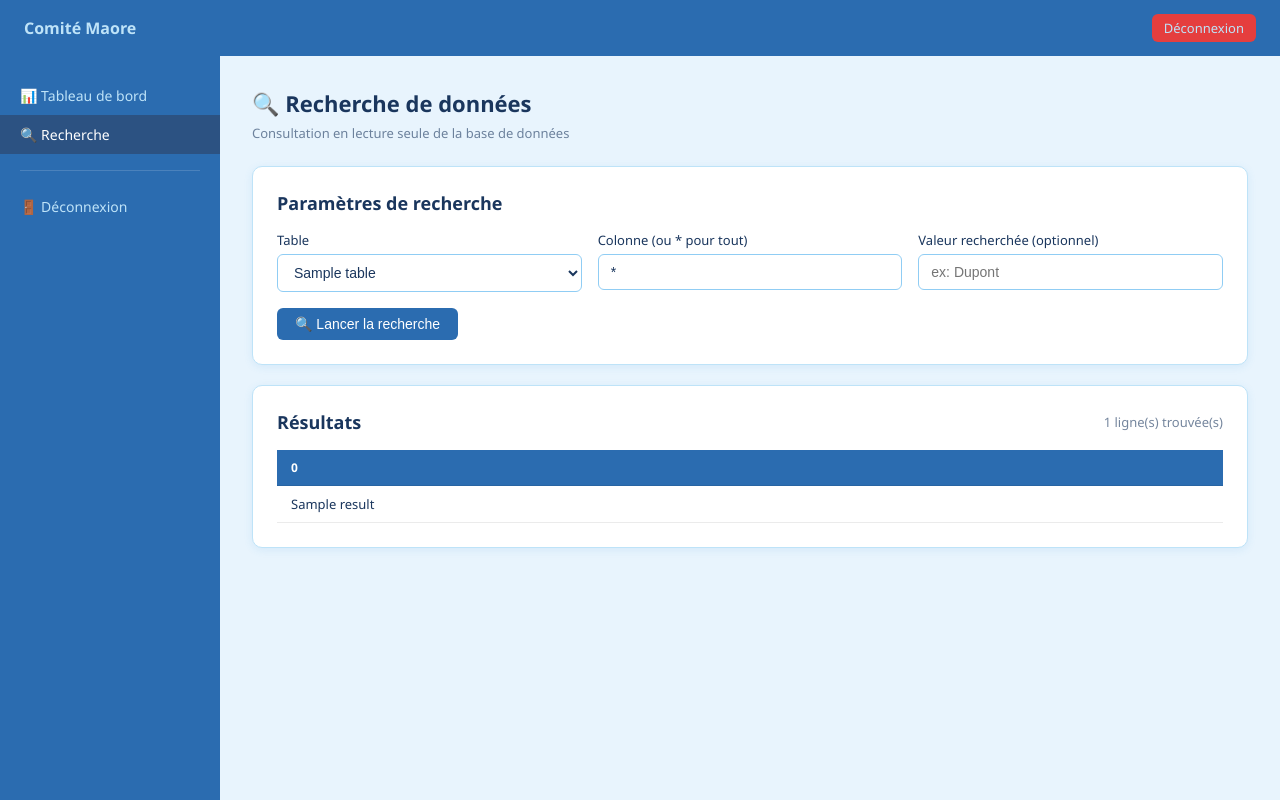
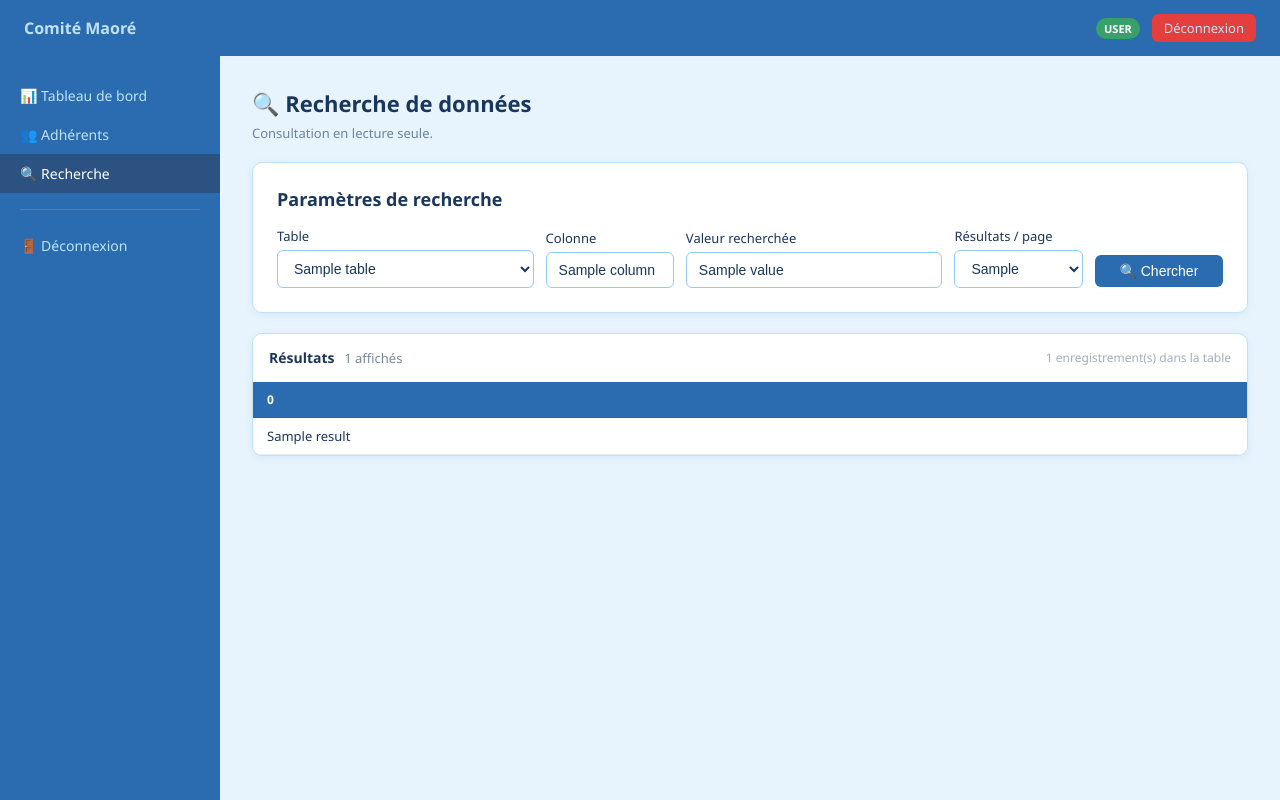
Before and after one commit to comitemaore/comite-maore, a Symfony app: template templates/search/index.html.twig in a window 1280 px wide. Run offline with Twig, Linux system fonts and the light colour scheme; the template is opened without the code that fills it: most values are stand-ins (such as "Sample title", 1, 10 or a date in 2020); some libraries are stand-ins or nearby versions.

Commit message:
Recherche par page

```diff
--- a/templates/search/index.html.twig
+++ b/templates/search/index.html.twig
@@ -1,15 +1,15 @@
 {# templates/search/index.html.twig #}
 {% extends 'base.html.twig' %}
-
-{% block title %}Recherche — Comité Maore{% endblock %}
+{% block title %}Recherche — Comité Maoré{% endblock %}
 {% block body_theme %}{{ is_admin ? 'dark' : 'sky' }}{% endblock %}
 
 {% block navbar %}
 <nav class="navbar">
-    <a class="navbar-brand" href="{{ path('app_dashboard') }}"> Comité Maore</a>
-    <!-- 🌿 -->
+    <a class="navbar-brand" href="{{ path('app_dashboard') }}"> Comité Maoré</a>
     <div class="navbar-right">
         <span style="font-size:13px;opacity:.8;">{{ app.user.userIdentifier }}</span>
+        {% if is_admin %}<span class="badge badge-admin">ADMIN</span>
+        {% else %}<span class="badge badge-user">USER</span>{% endif %}
         <a href="{{ path('app_logout') }}" class="btn btn-danger btn-sm">Déconnexion</a>
     </div>
 </nav>
@@ -19,10 +19,11 @@
 <div class="layout">
     <aside class="sidebar">
         <a href="{{ path('app_dashboard') }}">📊 Tableau de bord</a>
+        <a href="{{ path('app_adherent_list') }}">👥 Adhérents</a>
         <a href="{{ path('app_search') }}" class="active">🔍 Recherche</a>
         {% if is_admin %}
-        <a href="{{ path('app_schema') }}">🗂 Schéma BDD</a>
-        <a href="{{ path('app_database') }}">✏️ Modifier la BDD</a>
+            <a href="{{ path('app_schema') }}">🗂 Schéma BDD</a>
+            <a href="{{ path('app_log_list') }}">📋 Logs</a>
         {% endif %}
         <hr style="margin:16px 20px;border:none;border-top:1px solid rgba(255,255,255,.15);">
         <a href="{{ path('app_logout') }}">🚪 Déconnexion</a>
@@ -30,55 +31,87 @@
 
     <main class="main-content">
         <h1 style="font-size:22px;font-weight:700;margin-bottom:6px;">🔍 Recherche de données</h1>
-        <p style="font-size:13px;opacity:.6;margin-bottom:24px;">Consultation en lecture seule de la base de données</p>
+        <p style="font-size:13px;opacity:.6;margin-bottom:20px;">Consultation en lecture seule.</p>
 
-        {# FORMULAIRE DE RECHERCHE #}
+        {# FORMULAIRE #}
         <div class="card">
             <div class="card-title">Paramètres de recherche</div>
+            {% if error %}<div class="alert alert-danger">{{ error }}</div>{% endif %}
 
-            {% if error %}
-                <div class="alert alert-danger">{{ error }}</div>
-            {% endif %}
+            <form method="post" action="{{ path('app_search') }}" id="searchForm">
+                <input type="hidden" name="page" id="pageInput" value="1">
 
-            <form method="post" action="{{ path('app_search') }}">
-                <div style="display:grid;grid-template-columns:1fr 1fr 1fr;gap:16px;">
-                    <div class="form-group">
-                        <label for="table">Table</label>
-                        <select id="table" name="table" class="form-control" required>
-                            <option value="">-- Choisir une table --</option>
+                <div style="display:grid;grid-template-columns:2fr 1fr 2fr 1fr 1fr;gap:12px;align-items:end;">
+                    <div class="form-group" style="margin:0;">
+                        <label>Table</label>
+                        <select name="table" class="form-control" required>
+                            <option value="">-- Choisir --</option>
                             {% for t in tables %}
                                 <option value="{{ t }}" {{ table == t ? 'selected' : '' }}>{{ t }}</option>
                             {% endfor %}
                         </select>
                     </div>
 
-                    <div class="form-group">
-                        <label for="column">Colonne (ou * pour tout)</label>
-                        <input id="column" name="column" type="text" class="form-control"
-                               value="*" placeholder="ex: nom, prenom, *">
+                    <div class="form-group" style="margin:0;">
+                        <label>Colonne</label>
+                        <input type="text" name="column" class="form-control"
+                               value="{{ column ?? '*' }}" placeholder="* ou nom_col">
                     </div>
 
-                    <div class="form-group">
-                        <label for="value">Valeur recherchée (optionnel)</label>
-                        <input id="value" name="value" type="text" class="form-control"
-                               placeholder="ex: Dupont">
+                    <div class="form-group" style="margin:0;">
+                        <label>Valeur recherchée</label>
+                        <input type="text" name="value" class="form-control"
+                               value="{{ value ?? '' }}" placeholder="Laisser vide = tout afficher">
+                    </div>
+
+                    <div class="form-group" style="margin:0;">
+                        <label>Résultats / page</label>
+                        <select name="limite" class="form-control" onchange="document.getElementById('pageInput').value=1;">
+                            {% for opt in limite_options %}
+                                {% if opt == 0 and not is_admin %}
+                                    {# Sans limite : admin uniquement #}
+                                {% else %}
+                                    <option value="{{ opt }}" {{ (limite ?? 100) == opt ? 'selected' : '' }}>
+                                        {{ opt == 0 ? 'Sans limite (admin)' : opt }}
+                                    </option>
+                                {% endif %}
+                            {% endfor %}
+                        </select>
+                    </div>
+
+                    <div style="padding-bottom:1px;">
+                        <button type="submit" class="btn btn-primary" style="width:100%;">🔍 Chercher</button>
                     </div>
                 </div>
-
-                <button type="submit" class="btn btn-primary">
-                    🔍 Lancer la recherche
-                </button>
             </form>
         </div>
 
         {# RÉSULTATS #}
         {% if results is defined and results|length > 0 %}
-        <div class="card">
-            <div class="card-title" style="display:flex;justify-content:space-between;align-items:center;">
-                Résultats
-                <span style="font-size:13px;font-weight:400;opacity:.6;">{{ results|length }} ligne(s) trouvée(s)</span>
+        <div class="card" style="padding:0;overflow:hidden;">
+
+            {# En-tête résultats #}
+            <div style="display:flex;justify-content:space-between;align-items:center;padding:14px 16px;border-bottom:1px solid rgba(255,255,255,.08);">
+                <div style="font-size:14px;font-weight:600;">
+                    Résultats
+                    {% if total_count is not null %}
+                        <span style="font-size:13px;font-weight:400;opacity:.6;margin-left:6px;">
+                            {{ results|length }} affichés
+                            {% if total_count > results|length %}
+                                sur {{ total_count }} au total
+                            {% endif %}
+                            {% if limite > 0 and total_pages > 1 %}
+                                — page {{ page }}/{{ total_pages }}
+                            {% endif %}
+                        </span>
+                    {% endif %}
+                </div>
+                {% if total_count is not null %}
+                    <span style="font-size:12px;opacity:.4;">{{ total_count }} enregistrement(s) dans la table</span>
+                {% endif %}
             </div>
 
+            {# Tableau #}
             <div style="overflow-x:auto;">
                 <table class="table">
                     <thead>
@@ -99,9 +132,52 @@
                     </tbody>
                 </table>
             </div>
+
+            {# PAGINATION #}
+            {% if total_pages > 1 %}
+            <div style="display:flex;justify-content:center;align-items:center;gap:6px;padding:16px;flex-wrap:wrap;">
+                {# Précédent #}
+                {% if page > 1 %}
+                    <button type="button" class="btn btn-secondary btn-sm"
+                            onclick="goToPage({{ page - 1 }})">← Préc.</button>
+                {% endif %}
+
+                {# Pages #}
+                {% set start = max(1, page - 3) %}
+                {% set end   = min(total_pages, page + 3) %}
+
+                {% if start > 1 %}
+                    <button type="button" class="btn btn-secondary btn-sm" onclick="goToPage(1)">1</button>
+                    {% if start > 2 %}<span style="opacity:.4;">…</span>{% endif %}
+                {% endif %}
+
+                {% for p in start..end %}
+                    <button type="button"
+                            class="btn btn-sm {{ p == page ? 'btn-primary' : 'btn-secondary' }}"
+                            onclick="goToPage({{ p }})">{{ p }}</button>
+                {% endfor %}
+
+                {% if end < total_pages %}
+                    {% if end < total_pages - 1 %}<span style="opacity:.4;">…</span>{% endif %}
+                    <button type="button" class="btn btn-secondary btn-sm"
+                            onclick="goToPage({{ total_pages }})">{{ total_pages }}</button>
+                {% endif %}
+
+                {# Suivant #}
+                {% if page < total_pages %}
+                    <button type="button" class="btn btn-secondary btn-sm"
+                            onclick="goToPage({{ page + 1 }})">Suiv. →</button>
+                {% endif %}
+
+                <span style="font-size:12px;opacity:.4;margin-left:8px;">
+                    Page {{ page }} / {{ total_pages }}
+                </span>
+            </div>
+            {% endif %}
+
         </div>
 
-        {% elseif results is defined and results|length == 0 %}
+        {% elseif results is defined and results|length == 0 and table %}
             <div class="card">
                 <p class="empty-state">Aucun résultat trouvé pour cette recherche.</p>
             </div>
@@ -110,9 +186,16 @@
 </div>
 
 <style>
-    body.theme-dark .btn-primary { background: #4299e1; color: #fff; }
-    body.theme-sky  .btn-primary { background: #2b6cb0; color: #fff; }
-    body.theme-dark .btn-primary:hover { background: #3182ce; }
-    body.theme-sky  .btn-primary:hover { background: #2c5282; }
+    body.theme-dark .btn-primary { background:#4299e1;color:#fff; }
+    body.theme-sky  .btn-primary { background:#2b6cb0;color:#fff; }
+    body.theme-dark .btn-primary:hover { background:#3182ce; }
+    body.theme-sky  .btn-primary:hover { background:#2c5282; }
 </style>
+
+<script>
+function goToPage(p) {
+    document.getElementById('pageInput').value = p;
+    document.getElementById('searchForm').submit();
+}
+</script>
 {% endblock %}
```
Also changed, not shown: src/Controller/SearchController.php (+63 -23 lines), src/Controller/SearchController_php.txt (added, +74 -0 lines), templates/search/index.html_twig.txt (added, +118 -0 lines).
